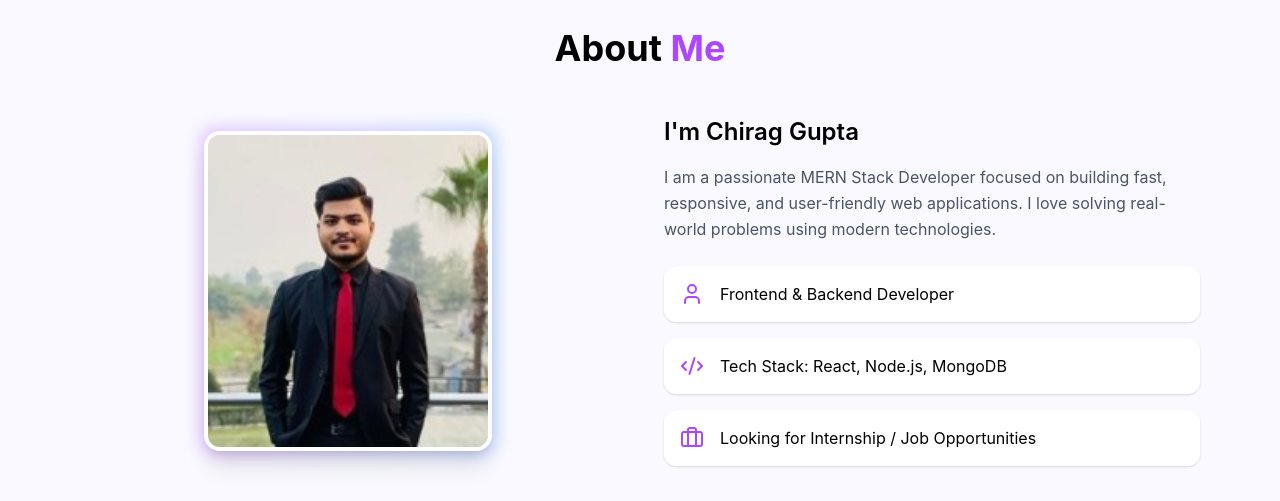
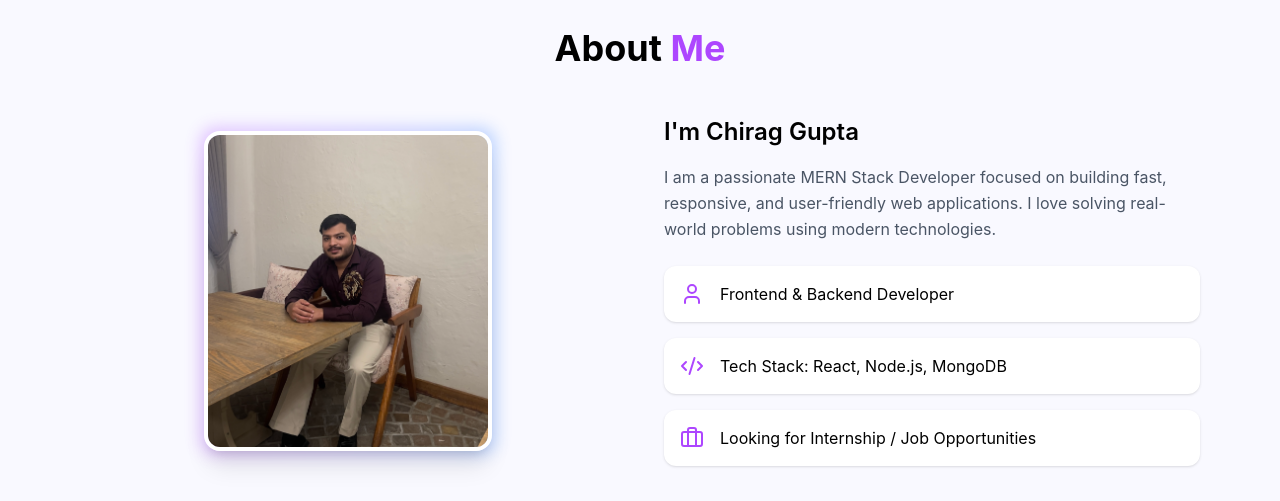
Before and after one commit to ChiragGupta22/Portfolio, a React app: page / in a window 1280 px wide. Shown: the part 820-1321 px from the top of the page. Built offline with nearby package versions, Linux system fonts and the light colour scheme; the HTML template or start-up script is replaced by a standard one.

Commit message:
portfolio

```diff
--- a/src/components/main/Section2/About.jsx
+++ b/src/components/main/Section2/About.jsx
@@ -17,7 +17,7 @@ export default function About() {
 
             {/* Image */}
             <img
-              src="/ChiragGupta.jpeg"
+              src="/chiraggupta2.jpg"
               alt="Chirag Gupta"
               className="relative w-72 h-80 object-cover rounded-2xl shadow-xl border-4 border-white transform group-hover:scale-105 transition duration-300"
             />
```
Also changed, not shown: public/chiraggupta2.jpg (added).
